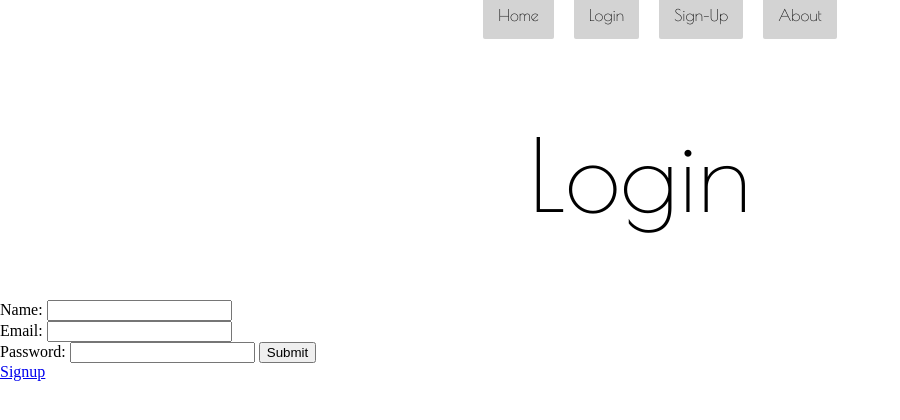
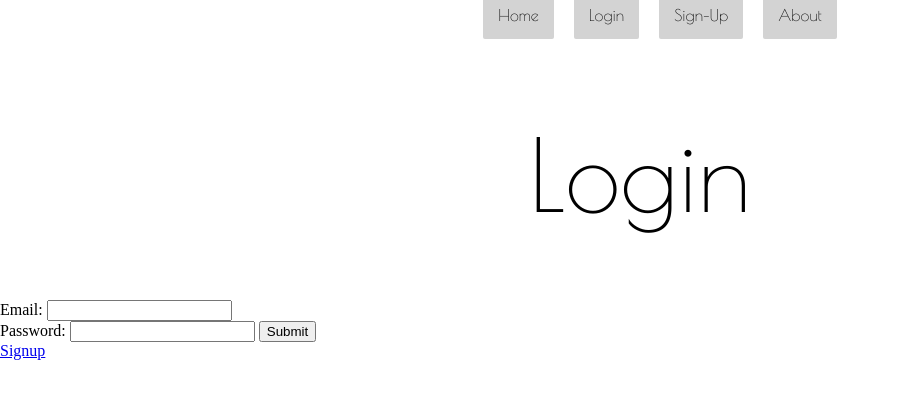
Before and after one commit to the-mocode/App_2_Kitchen, a Flask app: page /login in a window 1280 px wide. Shown: the part 270-690 px from the top of the page, without its empty margins (0-900 px from the left). Run offline with Flask 2, Linux system fonts and the light colour scheme; some libraries are stand-ins or nearby versions.

Commit message:
minor adjustment to login page

```diff
--- a/templates/login.html
+++ b/templates/login.html
@@ -4,7 +4,6 @@
     <h1>Login</h1>
 
     <form action="/login_action" method="POST">
-        Name: <input type="text" name="name"> <br>
         Email: <input type="text" name="email"> <br>
         Password: <input type="password" name="password">
         <input type="submit">
```
